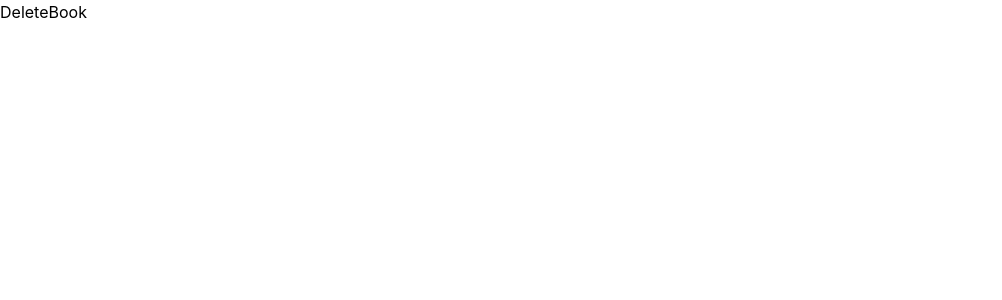
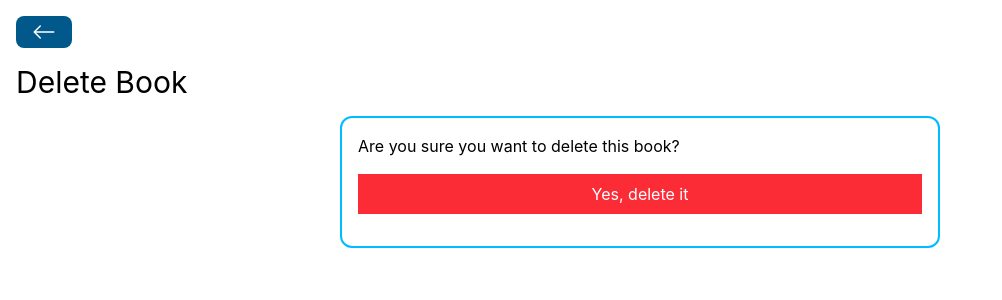
Before and after one commit to ankitsensei/book-store, a React app in the folder frontend/: page /books/delete/1 in a window 1280 px wide. Shown: the top 300 px of the page, without its empty margins (0-1002 px from the left). Built offline with nearby package versions, Linux system fonts and the light colour scheme; the HTML template or start-up script is replaced by a standard one.

Commit message:
feat: Now you can delete the record from UT

```diff
--- a/frontend/src/pages/DeleteBook.jsx
+++ b/frontend/src/pages/DeleteBook.jsx
@@ -1,9 +1,44 @@
-import React from 'react'
+import React, { useState } from "react";
+import Spinner from "../components/Spinner";
+import BackBtn from "../components/BackBtn";
+import axios from "axios";
+import { useNavigate, useParams } from "react-router";
 
 const DeleteBook = () => {
+  const [loading, setLoading] = useState(false);
+  const navigate = useNavigate();
+  const { id } = useParams();
+  const handleDeleteBook = () => {
+    if (!id) return;
+    setLoading(true);
+    axios
+      .delete(`http://localhost:5555/books/delete/${id}`)
+      .then(() => {
+        setLoading(false);
+        navigate("/");
+      })
+      .catch((error) => {
+        console.log(error);
+        alert("An error happened. Please check console");
+      });
+  };
   return (
-    <div>DeleteBook</div>
-  )
-}
+    <div className="p-4">
+      <BackBtn />
+      <h1 className="text-3xl my-4">Delete Book</h1>
 
-export default DeleteBook
+      {loading ? <Spinner /> : ""}
+      <div className="flex flex-col border-2 border-sky-400 rounded-xl w-150 p-4 mx-auto">
+        <p>Are you sure you want to delete this book?</p>
+        <button
+          className="bg-red-500 text-white p-2 my-4"
+          onClick={() => handleDeleteBook()}
+        >
+          Yes, delete it
+        </button>
+      </div>
+    </div>
+  );
+};
+
+export default DeleteBook;
```
Also changed, not shown: 1 other file (tests, documents, lock files or other folders).
